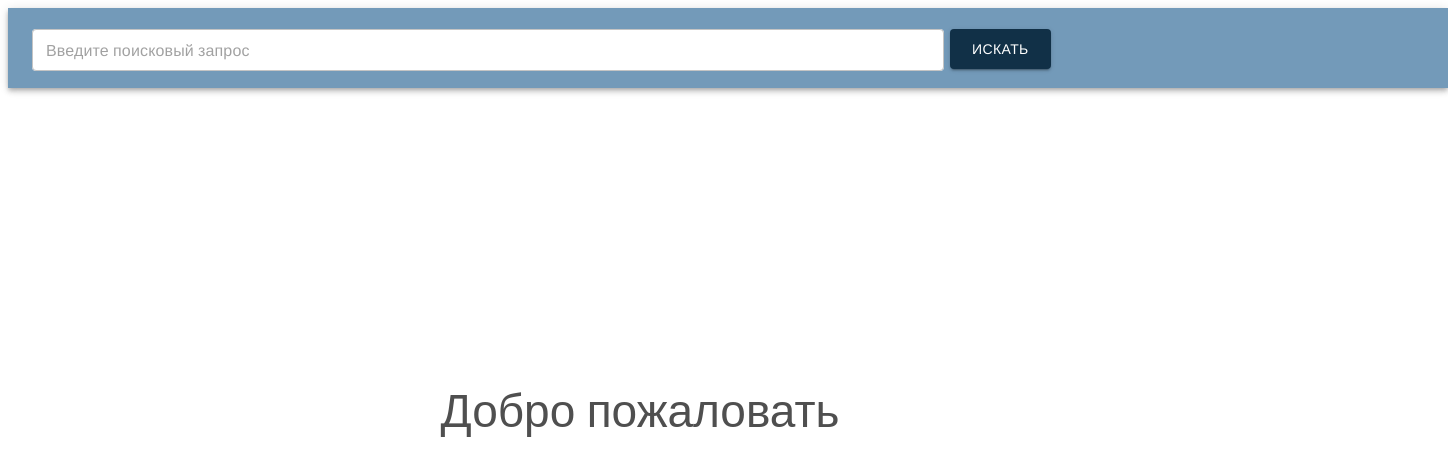
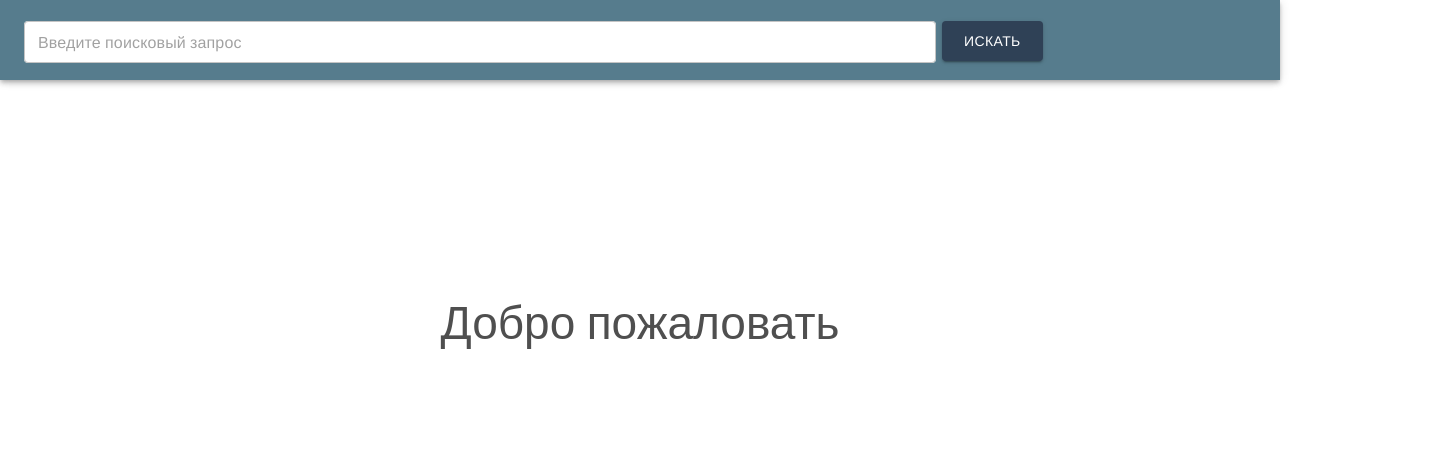
Before and after one commit to ArthurFloyd/Detective-Github, a React (Create React App) app: page / in a window 1280 px wide. Shown: the top 476 px of the page, 1448 px wide, since content can reach past the window. Built offline with nearby package versions, Linux system fonts and the light colour scheme; no server answers; the HTML template or start-up script is replaced by a standard one; a web font is replaced by a local one.

Commit message:
style fixes

```diff
--- a/src/App.css
+++ b/src/App.css
@@ -1,6 +1,14 @@
 body {
   font-family: Roboto, sans-serif;
 
+}
+
+.app-bar {
+  /* display: flex;
+  align-content: start; */
+  /* margin-top: 0px; */
+  width: 1440px;
+  height: 80px;
 }
 
 .wlcm {
@@ -39,8 +47,18 @@ body {
 
 div.search {
   /* width: 200px; */
+  margin: 80px 0px 0px 10px;
   display: flex;
   justify-content: space-between;
+  /* align-items: stretch; */
+  /* margin-left: 10px; */
+}
+
+.table {
+  height: 570px;
+  /* overflow-x: auto; */
+  width: 912px;
+
 }
 
 .result-text {
@@ -79,7 +97,9 @@ div.search {
 .description {
   /* background: #F2F2F2; */
   width: 480px;
-  height: auto;
+  /* padding: 0px; */
+  /* height: auto; */
+  /* background-color: gray; */
 }
 
 .dis-txt {
--- a/src/components/NavBar.jsx
+++ b/src/components/NavBar.jsx
@@ -22,10 +22,11 @@ const NavBar = () => {
     <div>
       <div className='nav'>
         <Box sx={{ flexGrow: 1 }}>
-          <AppBar position="static" sx={{ marginTop: 0, width: 1440, height: 80, background: '#739ab9' }}>
+          <AppBar className='app-bar' sx={{ background: '#567c8d' }}>
             <Toolbar>
               <form noValidate autoComplete="off">
-                <FormControl ref={inputRef}>
+                <FormControl ref={inputRef} id='name' name='name'>
+                  <label for='name' >
                     <OutlinedInput
                       placeholder="Введите поисковый запрос"
                       sx={{
@@ -34,15 +35,17 @@ const NavBar = () => {
                       value={nameRepos}
                       onChange={(e) => setNameRepos(e.target.value)}
                     />
+                  </label>
                 </FormControl>
               </form>
               <Button
+                type='button'
                 variant="contained"
                 onClick={() => {
                   setIsClick(true);
                 }}
                 sx={{
-                  top: 9, left: 6, padding: '8px 22px 8px 22px', gap: 0, background: '#113047',
+                  top: 9, left: 6, padding: '8px 22px 8px 22px', gap: 0, background: '#2f4156',
                 }}
               >
                 ИСКАТЬ
--- a/src/components/SearchResult.jsx
+++ b/src/components/SearchResult.jsx
@@ -81,7 +81,7 @@ const SearchResult = ({ nameRepos }) => {
     <div className='search'>
       <div className='result'>
         <p className='result-text'>Результаты поиска</p>
-        <Box className="table" sx={{ left: 32, height: 912, width: 912 }}>
+        <Box className="table">
           <DataGrid rows={rows} columns={columns} />
         </Box>
       </div>
```
Lines whose indentation alone changed are shown as unchanged.
